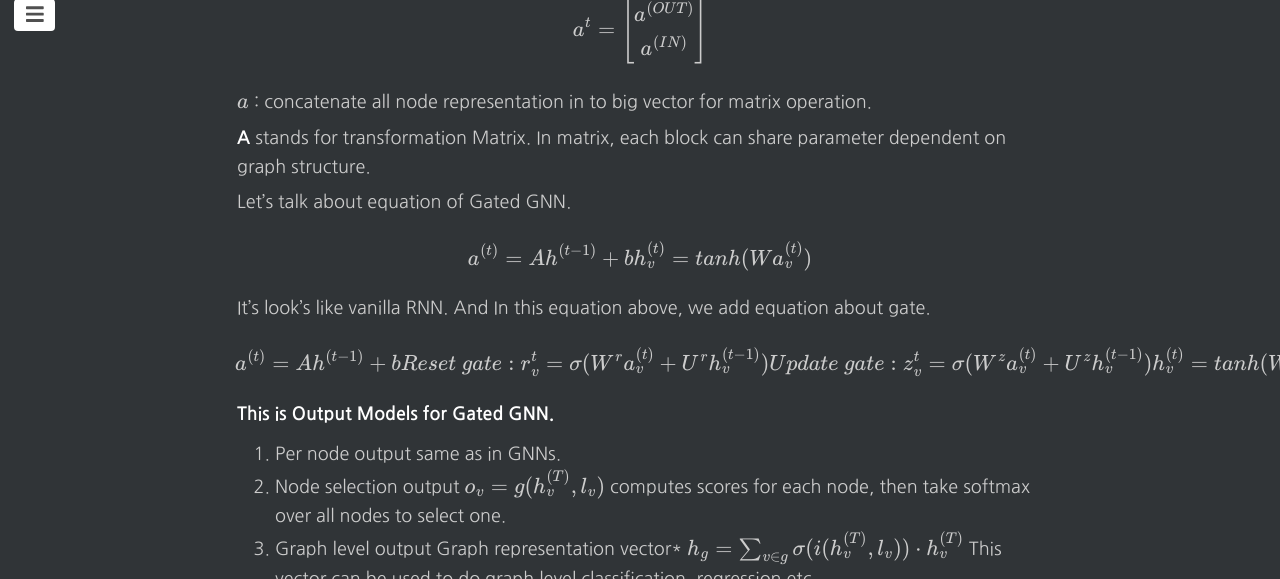
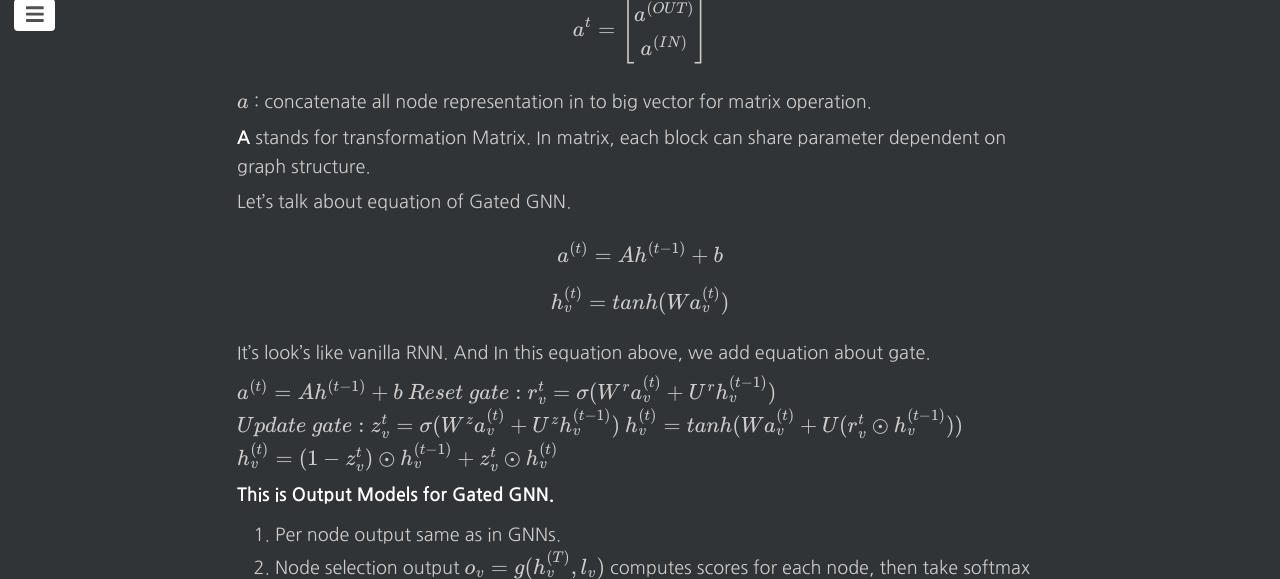
Before and after one commit to changhyeonnam/changhyeonnam.github.io, a Jekyll site: the page built from _posts/2022/2022-9-4-SR_GNN.md, in a window 1280 px wide and 900 px high, scrolled down 4613 px, cut to the strip 19-598 px from the top of the window. Built offline with Jekyll 4.4.1, drawn with Linux system fonts in a browser that asks for light colours; nearby versions of some CDN libraries; our own code applies the rules of GitHub Pages for plain Markdown files; formulas are drawn with MathJax 3; comment, search, counter and statistics services are not loaded.

Commit message:
update srgnn

```diff
--- a/_posts/2022/2022-9-4-SR_GNN.md
+++ b/_posts/2022/2022-9-4-SR_GNN.md
@@ -124,18 +124,28 @@ $a$ : concatenate all node representation in to big vector for matrix operation.
 Let's talk about equation of Gated GNN.
 
 $$
-a^{(t)} = Ah^{(t-1)}+b \newline
+a^{(t)} = Ah^{(t-1)}+b
+$$
+
+$$
 h_v^{(t)} = tanh(Wa_v^{(t)})
 $$
 
 It's look's like vanilla RNN. And In this equation above, we add equation about gate.
 
 $$
-a^{(t)} = Ah^{(t-1)}+b \newline
-Reset \space gate: r_v^{t}=\sigma(W^ra_v^{(t)}+U^rh_v^{(t-1)}) \newline
-Update \space gate: z_v^{t}=\sigma(W^za_v^{(t)}+U^zh_v^{(t-1)}) \newline
-h_v^{(t)} = tanh(Wa_v^{(t)}+ U(r_v^t\odot h_v^{(t-1)})) \newline
-h_v^{(t)} = (1-z_v^t)\odot h_v^{(t-1)}+z_v^t\odot h_v^{(t)} \newline
+a^{(t)} = Ah^{(t-1)}+b
+$$
+$$
+Reset \space gate: r_v^{t}=\sigma(W^ra_v^{(t)}+U^rh_v^{(t-1)})
+$$
+$$
+Update \space gate: z_v^{t}=\sigma(W^za_v^{(t)}+U^zh_v^{(t-1)})
+$$
+$$
+h_v^{(t)} = tanh(Wa_v^{(t)}+ U(r_v^t\odot h_v^{(t-1)})) $$
+$$
+h_v^{(t)} = (1-z_v^t)\odot h_v^{(t-1)}+z_v^t\odot h_v^{(t)}
 $$
 
 **This is Output Models for Gated GNN.**
```
